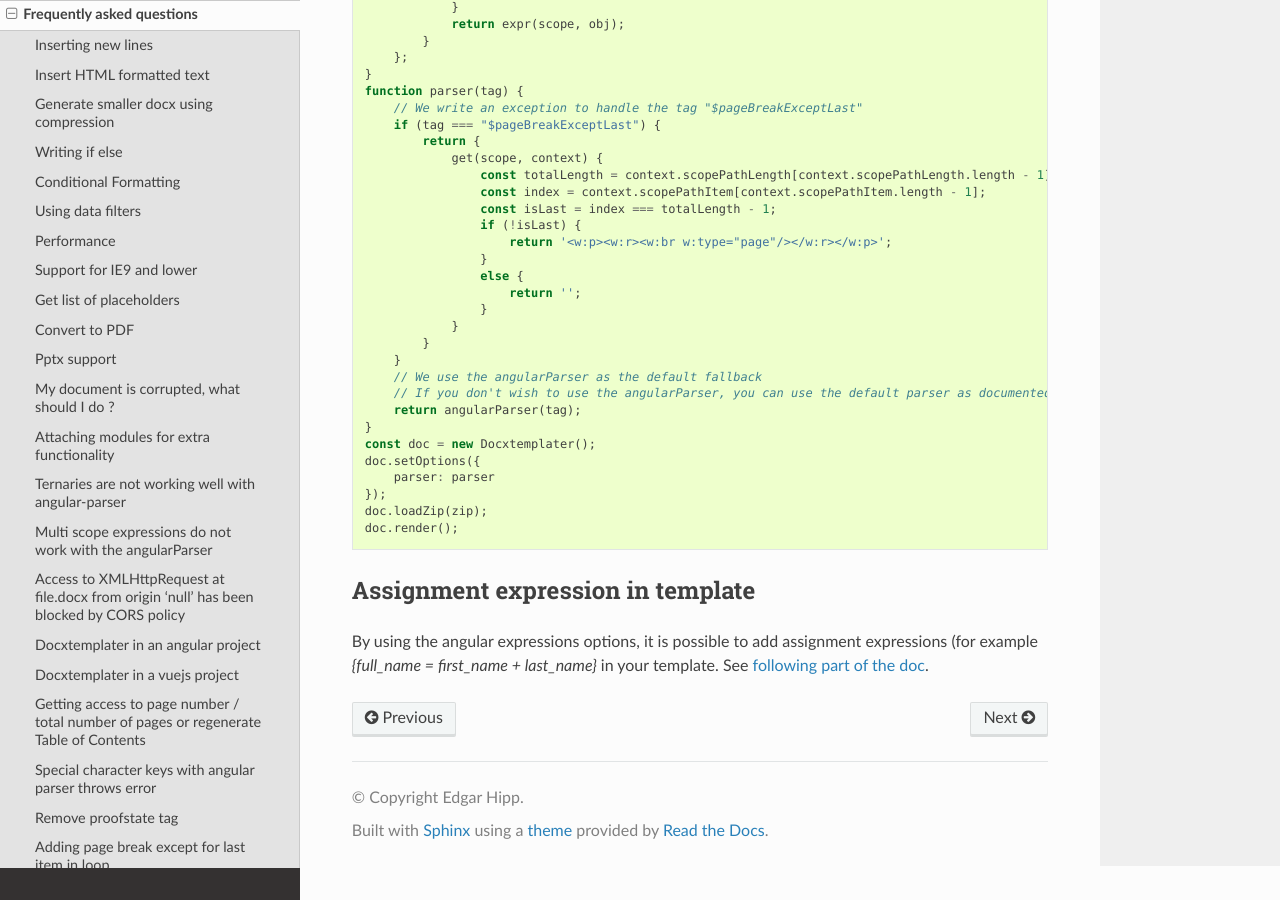
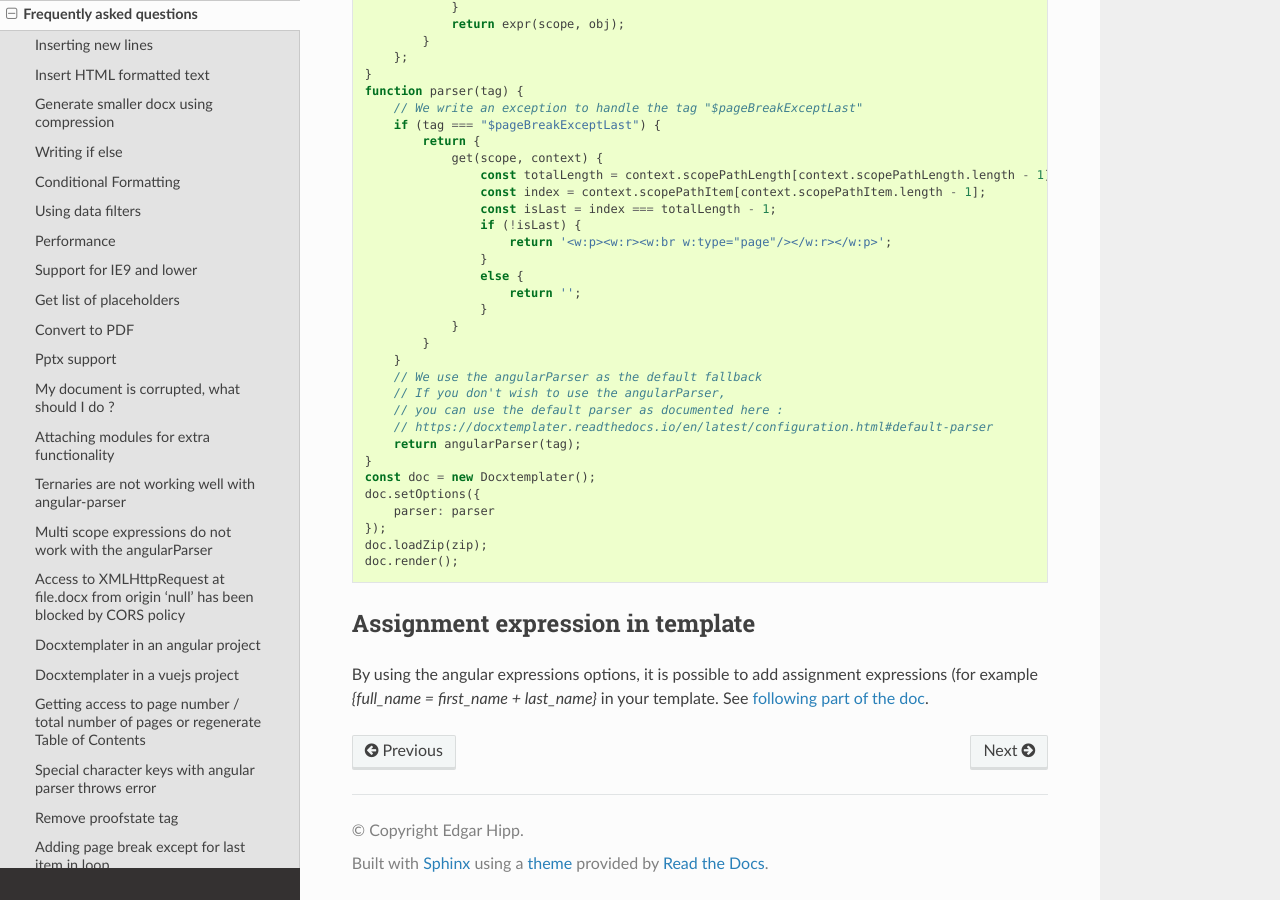
Before and after one commit to open-xml-templating/docxtemplater, a Sphinx documentation site: the page built from docs/source/faq.rst, in a window 1280 px wide and 900 px high, scrolled down 13543 px. Built offline with Sphinx 7.4.7 and the Read the Docs theme 2.0.0, drawn with Linux system fonts in a browser that asks for light colours.

Commit message:
Tiny improvement in spacing of FAQ

```diff
--- a/docs/source/faq.rst
+++ b/docs/source/faq.rst
@@ -740,7 +740,9 @@ And each user block will be followed by a pagebreak, except the last user.
             }
         }
         // We use the angularParser as the default fallback
-        // If you don't wish to use the angularParser, you can use the default parser as documented here : https://docxtemplater.readthedocs.io/en/latest/configuration.html#default-parser
+        // If you don't wish to use the angularParser,
+        // you can use the default parser as documented here :
+        // https://docxtemplater.readthedocs.io/en/latest/configuration.html#default-parser
         return angularParser(tag);
     }
     const doc = new Docxtemplater();
```
